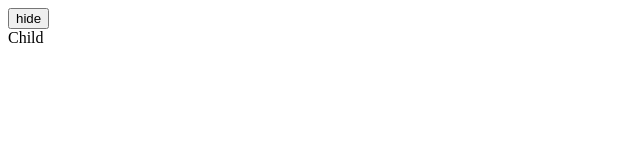
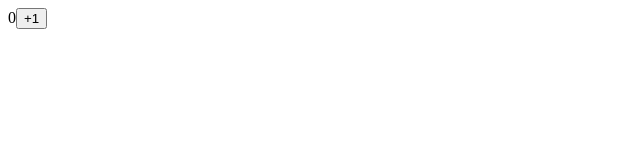
Before and after one commit to RiverCui/react-demo-2, a React (Create React App) app: page / in a window 1280 px wide. Shown: the top 160 px of the page, without its empty margins (0-640 px from the left). Built offline with nearby package versions, Linux system fonts and the light colour scheme.

Commit message:
演示函数组件 自定义Hook useUpdate.js

```diff
--- a/src/App.js
+++ b/src/App.js
@@ -1,31 +1,22 @@
-import React, { useState, useEffect } from 'react';
+import React, {useState} from 'react';
+import useUpdate from "./useUpdate.js";
 
 const App = props => {
-    const [childVisible, setChildVisible] = useState(true)
-    const hide = () => {
-        setChildVisible(false)
+    const [n, setN] = useState(0);
+    const onClick = () => {
+        setN(n + 1)
     }
-    const show = () => {
-        setChildVisible(true)
-    }
+
+    useUpdate(() => {
+        console.log('n变了')
+    }, n)
+
     return (
         <div>
-            {childVisible ? <button onClick={hide}>hide</button> : <button onClick={show}>show</button>}
-            {childVisible ? <Child/> : null}
+            {n}
+            <button onClick={onClick}>+1</button>
         </div>
     )
 };
 
-const Child = (props) => {
-    useEffect(()=>{
-        console.log('第一次渲染')
-        return () => {
-            console.log('Child 销毁了')
-        }
-    })
-    return (
-        <div>Child</div>
-    )
-}
-
 export default App;
--- /dev/null
+++ b/src/useUpdate.js
@@ -0,0 +1,16 @@
+import {useState, useEffect} from 'react';
+
+const useUpdate = (fn, dep) => {
+    const [count, setCount] = useState(0)
+    useEffect(() => {
+        setCount(x => x + 1)
+    }, [dep])
+
+    useEffect(() => {
+        if (count > 1) {
+            fn()
+        }
+    }, [count, fn])
+}
+
+export default useUpdate
```
